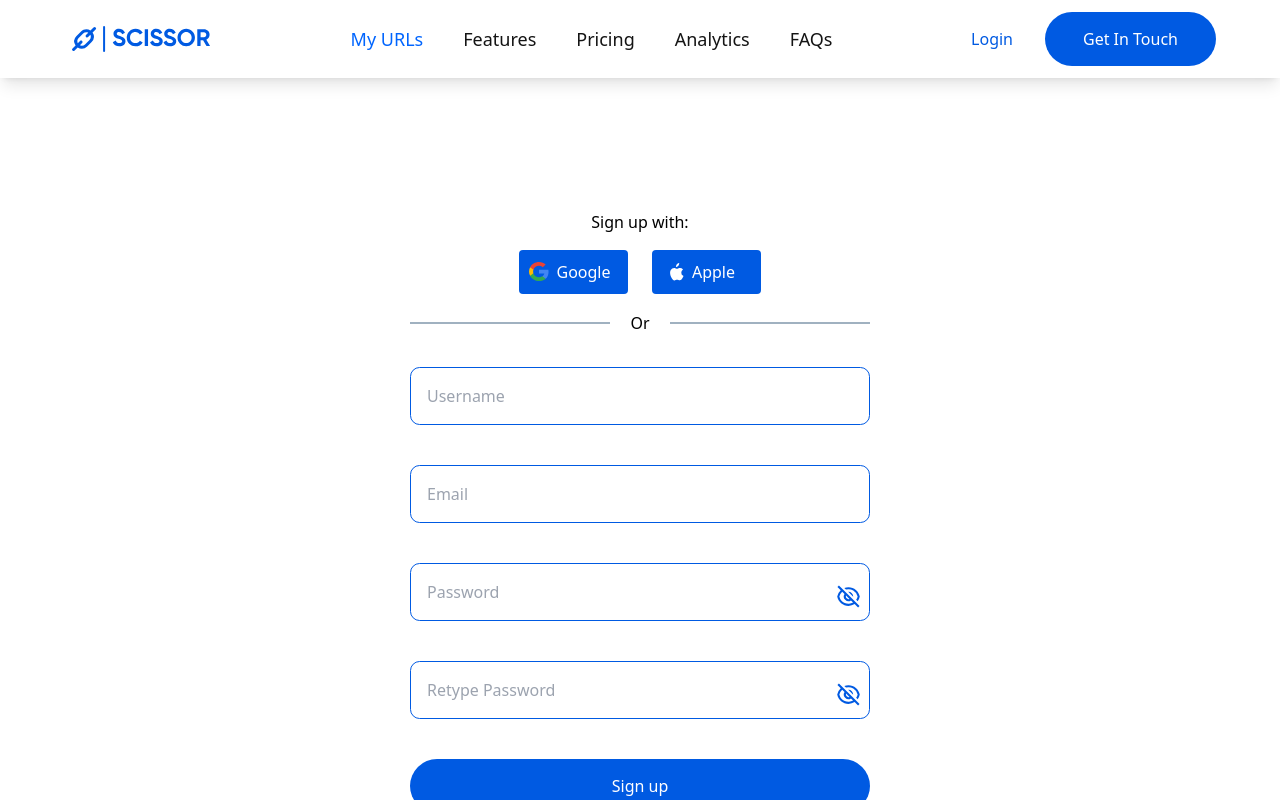
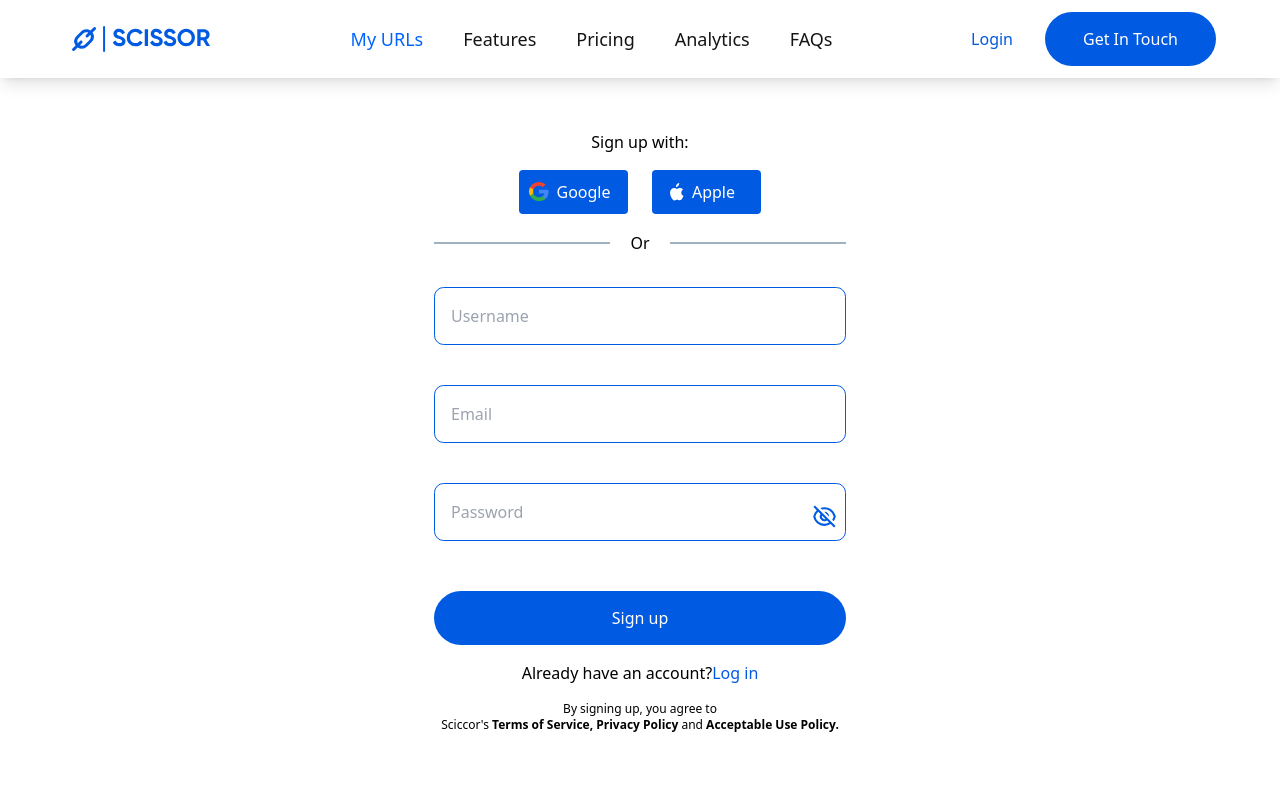
Before and after one commit to mufidat3250/SCISSOR, a React (Vite) app: page /SignUp in a window 1280 px wide. Built offline with nearby package versions, Linux system fonts and the light colour scheme.

Commit message:
fix- footer

```diff
--- a/src/Components/molecules/Navbar/index.tsx
+++ b/src/Components/molecules/Navbar/index.tsx
@@ -61,7 +61,7 @@
         </div>
         <div>
         </div>
-        <div className={`tab-container ${isOpen ? 'ml-[0%] ease-in-out duration-300': 'ml-[-100%]'}`}>
+        <div className={`tab-container ${isOpen ? 'ml-[0%] ease-in-out duration-300': 'ml-[-150%]'}`}>
                <div className='flex items-center justify-between'>
                 <Logo color={'#005AE2'}/>
                <CloseIcon  onClick={()=> setIsOpen(false)}/>
--- a/src/Components/organisms/Footer/style.scss
+++ b/src/Components/organisms/Footer/style.scss
@@ -1,10 +1,10 @@
 .footer-wrapper{
-    @apply relative pt-[5.9375rem] pb-48;
+    @apply relative lg:pt-[5.9375rem] pb-48;
 
     .footer{
-        @apply flex justify-between flex-col;
+        @apply flex justify-between mt-12 flex-col;
     }
     .footerLink{
-        @apply  grid grid-cols-1 sm:grid-cols-2 md:grid-cols-3  lg:grid-cols-4 gap-6;
+        @apply  grid grid-cols-1  sm:grid-cols-2 md:grid-cols-3  lg:grid-cols-4 gap-6;
     }
 }
--- a/src/Pages/GetInTouch/index.tsx
+++ b/src/Pages/GetInTouch/index.tsx
@@ -94,7 +94,7 @@
           </form>
         </span>
       </div>
-      <div className="w-full pt-[6rem]">
+      <div className="w-full  lg:pt-[6rem]">
         {" "}
         <Footer />
       </div>
--- a/src/Pages/GetInTouch/style.scss
+++ b/src/Pages/GetInTouch/style.scss
@@ -1,5 +1,5 @@
 .get-in-touch{
-    @apply  h-screen bg-no-repeat bg-cover flex flex-col place-items-center  lg:bg-[url(/Images/get-in-touch.png)];
+    @apply  h-auto lg:h-screen bg-no-repeat bg-cover flex flex-col place-items-center  lg:bg-[url(/Images/get-in-touch.png)];
 
     .form-container{
         @apply  h-fit grid place-items-center mt-[4rem];
--- a/src/Pages/Login/style.scss
+++ b/src/Pages/Login/style.scss
@@ -1,11 +1,12 @@
 .login-wrapper{
-            @apply  h-screen;
+            @apply  h-full;
 
     .login{
-        @apply flex  flex-col mx-auto max-w-[28.75rem] pt-[8.25rem] h-screen;
+        @apply flex  flex-col mx-auto px-[1.5rem] mt-[-5rem] max-w-[28.75rem] pt-[8.25rem] h-screen;
         p{
             @apply  text-center;
         }
+
         .login-btn{
             @apply flex gap-6 self-center mt-4;
         }
--- a/src/Pages/SignUp/index.tsx
+++ b/src/Pages/SignUp/index.tsx
@@ -31,7 +31,7 @@
                 <span className="flex-1 h-[2px] bg-[#A0B1C0]"></span>
             </div>
             <div className="flex flex-col">
-            <div className="flex flex-col gap-4">
+            <div className="flex flex-col gap-4 h-[18rem] overflow-auto">
             <div>
             <Input placeholder="Username" otherClass={""} setShowPassword={()=>{}}/>
             <span className="invisible  text-red-400 mt-1">Err</span>
@@ -49,12 +49,16 @@
             <span className="invisible  text-red-400 mt-1">Err</span>
             </div>
             </div>
+
             <Button title="Sign up" otherClass="my-4 bg-primary"/>
             </div>
-            <span className="text-center mb-4">Already have an account? <span className="text-primary cursor-pointer" onClick={()=> navigate('/login')}>Log in</span></span>
+
+            <div className=''>
+            <span className="flex justify-center mb-4">Already have an account? <span className="text-primary cursor-pointer" onClick={()=> navigate('/login')}>Log in</span></span>
             <div className=" text-center text-xs">
             <span>By signing up, you agree to <br/>
 Sciccor's <span className="font-bold">Terms of Service, Privacy Policy</span> and <span className="font-bold">Acceptable Use Policy.</span></span>
+            </div>
             </div>
         </div>
         <Footer/>
```
